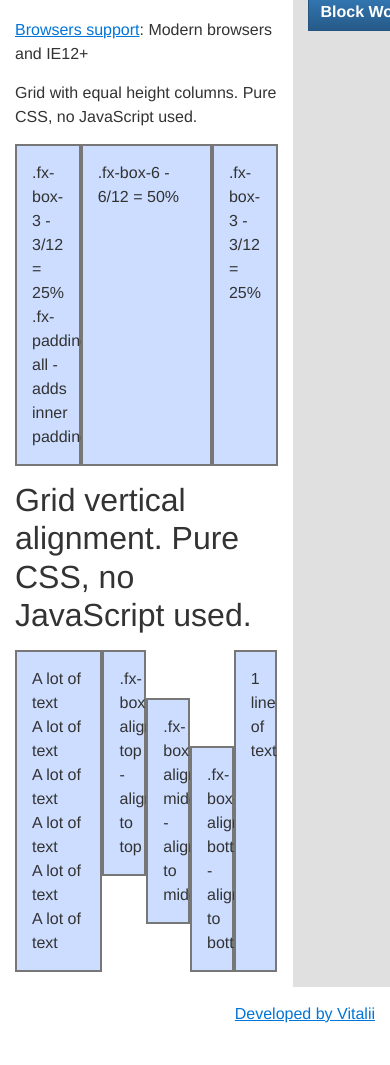
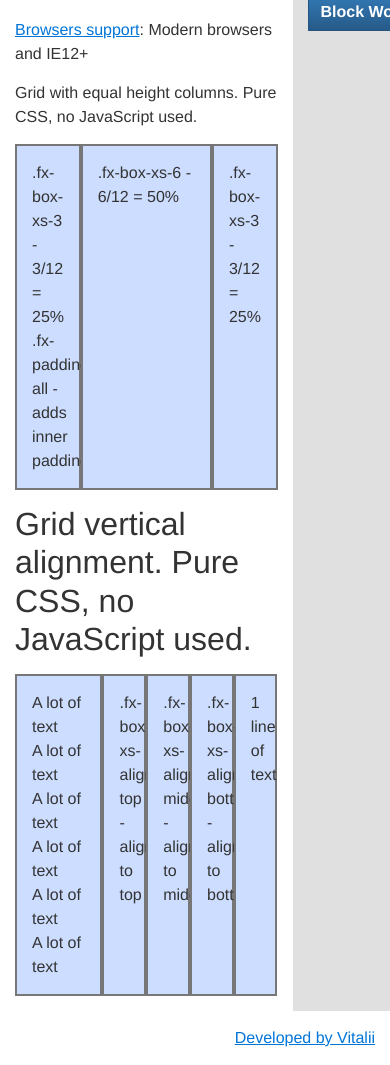
Before and after one commit to webvitalii/flexify, a PHP site: page /grid-flexible.php in a window 390 px wide; the page is wider, and only the part inside the window is pictured. Shown: the part 120-1185 px from the top of that part. Before the commit the page ends 1143 px from the top of that part, so only its background shows below. Run offline with PHP 8.4, Linux system fonts and the light colour scheme.

Commit message:
Added styles for responsive grids

```diff
--- a/css/flexify.css
+++ b/css/flexify.css
@@ -680,94 +640,215 @@ template {
 }
 
 /* ---------- grid - flexible - cols ---------- */
-.fx-box-1, .fx-box-2, .fx-box-3, .fx-box-4, .fx-box-5, .fx-box-6,
-.fx-box-7, .fx-box-8, .fx-box-9, .fx-box-10, .fx-box-11, .fx-box-12 {
+[class*='fx-box-xs-'], [class*='fx-box-sm-'], [class*='fx-box-md-'], [class*='fx-box-lg-'], [class*='fx-box-xl-'] {
 	flex-grow: 0;
 	flex-shrink: 1;
 	flex-basis: auto;
 	order: 0;
-}
-.fx-box-1 {
+	width: 100%;
+}
+.fx-box-xs-1 {
 	width: 8.333%;
 }
-.fx-box-2 {
+.fx-box-xs-2 {
 	width: 16.667%;
 }
-.fx-box-3 {
+.fx-box-xs-3 {
 	width: 25%;
 }
-.fx-box-4 {
+.fx-box-xs-4 {
 	width: 33.333%;
 }
-.fx-box-5 {
+.fx-box-xs-5 {
 	width: 41.667%;
 }
-.fx-box-6 {
+.fx-box-xs-6 {
 	width: 50%;
 }
-.fx-box-7 {
+.fx-box-xs-7 {
 	width: 58.333%;
 }
-.fx-box-8 {
+.fx-box-xs-8 {
 	width: 66.667%;
 }
-.fx-box-9 {
+.fx-box-xs-9 {
 	width: 75%;
 }
-.fx-box-10 {
+.fx-box-xs-10 {
 	width: 83.333%;
 }
-.fx-box-11 {
+.fx-box-xs-11 {
 	width: 91.667%;
 }
-.fx-box-12 {
+.fx-box-xs-12 {
 	width: 100%;
 }
 
-/* ---------- grid - flexible - cols - responsive ---------- */
-
-[class*='fx-box-xs-'], [class*='fx-box-sm-'], [class*='fx-box-md-'], [class*='fx-box-lg-'], [class*='fx-box-xl-'] {
-	flex-basis: 0%;
-	flex-grow: 1;
-	flex-shrink: 1;
-}
-.fx-box-xs-1 {
-	flex-basis: 0%;
-	flex-grow: 1;
-	flex-shrink: 1;
-}
-.fx-box-xs-2 {
-	flex-grow: 2;
-}
-.fx-box-xs-3 {
-	flex-grow: 3;
-}
-.fx-box-xs-4 {
-	flex-grow: 4;
-}
-.fx-box-xs-5 {
-	flex-grow: 5;
-}
-.fx-box-xs-6 {
-	flex-grow: 6;
-}
-.fx-box-xs-7 {
-	flex-grow: 7;
-}
-.fx-box-xs-8 {
-	flex-grow: 8;
-}
-.fx-box-xs-9 {
-	flex-grow: 9;
-}
-.fx-box-xs-10 {
-	flex-grow: 10;
-}
-.fx-box-xs-11 {
-	flex-grow: 11;
-}
-.fx-box-xs-12 {
-	flex-grow: 12;
+/* ---------- grid - cols responsive ---------- */
+
+@media (min-width: 544px) {
+	[class*='fx-box-sm-'] {
+		float: left;
+	}
+	.fx-box-sm-1 {
+		width: 8.333%;
+	}
+	.fx-box-sm-2 {
+		width: 16.667%;
+	}
+	.fx-box-sm-3 {
+		width: 25%;
+	}
+	.fx-box-sm-4 {
+		width: 33.333%;
+	}
+	.fx-box-sm-5 {
+		width: 41.667%;
+	}
+	.fx-box-sm-6 {
+		width: 50%;
+	}
+	.fx-box-sm-7 {
+		width: 58.333%;
+	}
+	.fx-box-sm-8 {
+		width: 66.667%;
+	}
+	.fx-box-sm-9 {
+		width: 75%;
+	}
+	.fx-box-sm-10 {
+		width: 83.333%;
+	}
+	.fx-box-sm-11 {
+		width: 91.667%;
+	}
+	.fx-box-sm-12 {
+		width: 100%;
+	}
+}
+@media (min-width: 768px) {
+	[class*='fx-box-md-'] {
+		float: left;
+	}
+	.fx-box-md-1 {
+		width: 8.333%;
+	}
+	.fx-box-md-2 {
+		width: 16.667%;
+	}
+	.fx-box-md-3 {
+		width: 25%;
+	}
+	.fx-box-md-4 {
+		width: 33.333%;
+	}
+	.fx-box-md-5 {
+		width: 41.667%;
+	}
+	.fx-box-md-6 {
+		width: 50%;
+	}
+	.fx-box-md-7 {
+		width: 58.333%;
+	}
+	.fx-box-md-8 {
+		width: 66.667%;
+	}
+	.fx-box-md-9 {
+		width: 75%;
+	}
+	.fx-box-md-10 {
+		width: 83.333%;
+	}
+	.fx-box-md-11 {
+		width: 91.667%;
+	}
+	.fx-box-md-12 {
+		width: 100%;
+	}
+}
+@media (min-width: 992px) {
+	[class*='fx-box-lg-'] {
+		float: left;
+	}
+	.fx-box-lg-1 {
+		width: 8.333%;
+	}
+	.fx-box-lg-2 {
+		width: 16.667%;
+	}
+	.fx-box-lg-3 {
+		width: 25%;
+	}
+	.fx-box-lg-4 {
+		width: 33.333%;
+	}
+	.fx-box-lg-5 {
+		width: 41.667%;
+	}
+	.fx-box-lg-6 {
+		width: 50%;
+	}
+	.fx-box-lg-7 {
+		width: 58.333%;
+	}
+	.fx-box-lg-8 {
+		width: 66.667%;
+	}
+	.fx-box-lg-9 {
+		width: 75%;
+	}
+	.fx-box-lg-10 {
+		width: 83.333%;
+	}
+	.fx-box-lg-11 {
+		width: 91.667%;
+	}
+	.fx-box-lg-12 {
+		width: 100%;
+	}
+}
+@media (min-width: 1200px) {
+	[class*='fx-box-xl-'] {
+		float: left;
+	}
+	.fx-box-xl-1 {
+		width: 8.333%;
+	}
+	.fx-box-xl-2 {
+		width: 16.667%;
+	}
+	.fx-box-xl-3 {
+		width: 25%;
+	}
+	.fx-box-xl-4 {
+		width: 33.333%;
+	}
+	.fx-box-xl-5 {
+		width: 41.667%;
+	}
+	.fx-box-xl-6 {
+		width: 50%;
+	}
+	.fx-box-xl-7 {
+		width: 58.333%;
+	}
+	.fx-box-xl-8 {
+		width: 66.667%;
+	}
+	.fx-box-xl-9 {
+		width: 75%;
+	}
+	.fx-box-xl-10 {
+		width: 83.333%;
+	}
+	.fx-box-xl-11 {
+		width: 91.667%;
+	}
+	.fx-box-xl-12 {
+		width: 100%;
+	}
 }
 
 /* ---------- grid - flexible - alignment ---------- */
--- a/grid-flexible.php
+++ b/grid-flexible.php
@@ -7,22 +7,22 @@
 	<p>Grid with equal height columns. Pure CSS, no JavaScript used.</p>
 
 	<div class="fx-grid">
-		<div class="fx-box-3 fx-padding-all fx-demo">.fx-box-3 - 3/12 = 25%<br> .fx-padding-all - adds inner padding</div>
-		<div class="fx-box-6 fx-padding-all fx-demo">.fx-box-6 - 6/12 = 50%</div>
-		<div class="fx-box-3 fx-padding-all fx-demo">.fx-box-3 - 3/12 = 25%</div>
+		<div class="fx-box-xs-3 fx-padding-all fx-demo">.fx-box-xs-3 - 3/12 = 25%<br> .fx-padding-all - adds inner padding</div>
+		<div class="fx-box-xs-6 fx-padding-all fx-demo">.fx-box-xs-6 - 6/12 = 50%</div>
+		<div class="fx-box-xs-3 fx-padding-all fx-demo">.fx-box-xs-3 - 3/12 = 25%</div>
 	</div>
 
 	<h2>Grid vertical alignment. Pure CSS, no JavaScript used.</h2>
 
 	<div class="fx-grid">
-		<div class="fx-box-4 fx-padding-all fx-demo">
+		<div class="fx-box-xs-4 fx-padding-all fx-demo">
 			A lot of text<br>A lot of text<br>A lot of text<br>
 			A lot of text<br>A lot of text<br>A lot of text<br>
 		</div>
-		<div class="fx-box-2 fx-box-align-top fx-padding-all fx-demo">.fx-box-align-top - align to top</div>
-		<div class="fx-box-2 fx-box-align-middle fx-padding-all fx-demo">.fx-box-align-middle - align to middle</div>
-		<div class="fx-box-2 fx-box-align-bottom fx-padding-all fx-demo">.fx-box-align-bottom - align to bottom</div>
-		<div class="fx-box-2 fx-padding-all fx-demo">1 line of text</div>
+		<div class="fx-box-xs-2 fx-box-xs-align-top fx-padding-all fx-demo">.fx-box-xs-align-top - align to top</div>
+		<div class="fx-box-xs-2 fx-box-xs-align-middle fx-padding-all fx-demo">.fx-box-xs-align-middle - align to middle</div>
+		<div class="fx-box-xs-2 fx-box-xs-align-bottom fx-padding-all fx-demo">.fx-box-xs-align-bottom - align to bottom</div>
+		<div class="fx-box-xs-2 fx-padding-all fx-demo">1 line of text</div>
 	</div>
 
 <?php include('inc/_footer.php'); ?>
--- a/grid.php
+++ b/grid.php
@@ -3,9 +3,9 @@
 	<h1>Grid</h1>
 
 	<div class="fx-row">
-		<div class="fx-col-3 fx-padding-all fx-demo">.fx-col-3 - 3/12 = 25%<br> .fx-padding-all - adds inner padding</div>
-		<div class="fx-col-6 fx-padding-all fx-demo">.fx-col-6 - 6/12 = 50%</div>
-		<div class="fx-col-3 fx-padding-all fx-demo">.fx-col-3 - 3/12 = 25%</div>
+		<div class="fx-col-xs-3 fx-padding-all fx-demo">.fx-col-xs-3 - 3/12 = 25%<br> .fx-padding-all - adds inner padding</div>
+		<div class="fx-col-xs-6 fx-padding-all fx-demo">.fx-col-xs-6 - 6/12 = 50%</div>
+		<div class="fx-col-xs-3 fx-padding-all fx-demo">.fx-col-xs-3 - 3/12 = 25%</div>
 	</div>
 
 	<h2>Grid - responsive</h2>
--- a/inc/_header.php
+++ b/inc/_header.php
@@ -13,7 +13,10 @@ if( $title == 'Index' ) {
 	$title .= ' | ';
 }
 ?>
-	<meta charset="utf-8" />
+    <meta charset="utf-8">
+    <meta http-equiv="X-UA-Compatible" content="IE=edge">
+    <meta name="viewport" content="width=device-width, initial-scale=1">
+
 	<title><?php echo $title; ?>Flexify frontend framework</title>
 
 	<link rel="shortcut icon" type="image/x-icon" href="/favicon.ico" />
@@ -34,4 +37,4 @@ if( $title == 'Index' ) {
 
 	<div class="fx-grid">
 
-		<div class="fx-box-9 fx-padding-all">
+		<div class="fx-box-xs-9 fx-padding-all">
--- a/inc/_menu.php
+++ b/inc/_menu.php
@@ -4,7 +4,7 @@
 <div class="fx-container fx-container-lg">
 
 <div class="fx-grid">
-	<div class="fx-box-12">
+	<div class="fx-box-xs-12">
 
 		<nav class="fx-menu fx-menu-dark">
 			<ul>
--- a/inc/_sidebar.php
+++ b/inc/_sidebar.php
@@ -1,8 +1,8 @@
 
-<div class="fx-box-3 fx-padding-all fx-bg-gray-lightest">
+<div class="fx-box-xs-3 fx-padding-all fx-bg-gray-lightest">
 
 	<div class="fx-text-center fx-margin-bottom">
-		<a href="//codecanyon.net/item/silver-bullet-pro/15171769?ref=webvitalii" target="_blank" title="Silver Bullet Pro - Speed up and Protect WordPress in a Smart Way" class="fx-btn fx-btn-primary">Speed Up and Protect WordPress</a>
+		<a href="//codecanyon.net/item/silver-bullet-pro/15171769?ref=webvitalii" target="_blank" title="Silver Bullet Pro - Speed up and Protect WordPress in a Smart Way" class="fx-btn fx-btn-primary">Speed Up WordPress</a>
 	</div>
 
 	<div class="fx-text-center fx-margin-bottom">
--- a/index.php
+++ b/index.php
@@ -5,7 +5,7 @@
 	<h3 class="fx-text-center">Responsive and flexible css-framework</h3>
 
 	<div class="fx-grid">
-		<div class="fx-box-3 fx-padding-all fx-text-center">
+		<div class="fx-box-xs-3 fx-padding-all fx-text-center">
 			<!-- <i class="ionicon ion-ios-monitor-outline fx-icon fx-icon-40"></i>-->
 			<i class="ionicon ion-monitor fx-icon fx-icon-40"></i>
 			<!-- <i class="ionicon ion-laptop fx-icon fx-icon-40"></i>-->
@@ -13,13 +13,13 @@
 			<i class="ionicon ion-iphone fx-icon fx-icon-40"></i>
 			<h3>Responsive: works on every device</h3>
 		</div>
-		<div class="fx-box-6 fx-padding-all fx-text-center">
+		<div class="fx-box-xs-6 fx-padding-all fx-text-center">
 			<i class="ionicon ion-social-html5 fx-icon fx-icon-40"></i>
 			<i class="ionicon ion-social-css3 fx-icon fx-icon-40"></i>
 			<i class="ionicon ion-social-chrome fx-icon fx-icon-40"></i>
 			<h3>Uses latest web features and works in every modern browser</h3>
 		</div>
-		<div class="fx-box-3 fx-padding-all fx-text-center">
+		<div class="fx-box-xs-3 fx-padding-all fx-text-center">
 			<i class="ionicon ion-social-github fx-icon fx-icon-40"></i>
 			<i class="ionicon ion-ios-speedometer fx-icon fx-icon-40"></i>
 			<i class="ionicon ion-code fx-icon fx-icon-40"></i>
```
Also changed, not shown: other parts of css/flexify.css (+2 -42 lines).
